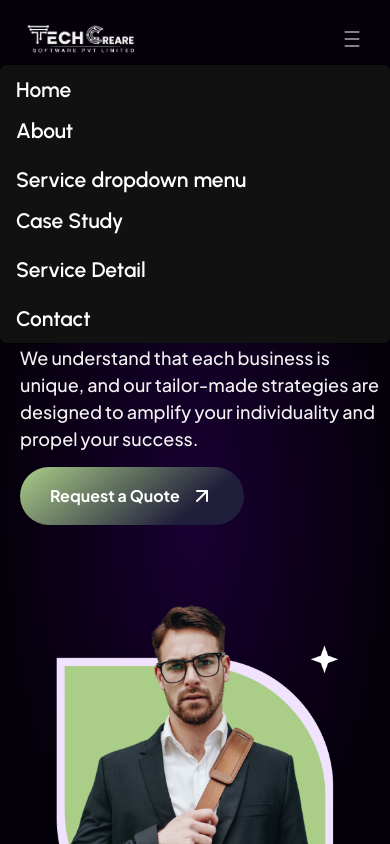
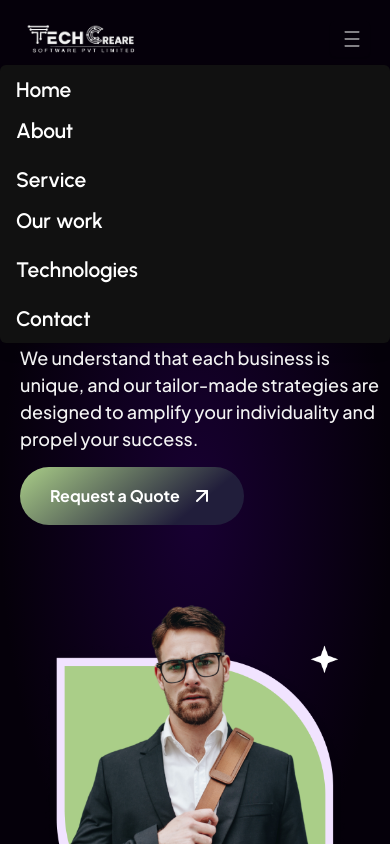
Before and after one commit to vishnusharma7/tech-web, a React (Vite) app: page / in a window 390 px wide. Both pictures are taken after a click on the button 350 px from the left and 38 px from the top of the page. Shown: the top 844 px of the page. Built offline with nearby package versions, Linux system fonts and the light colour scheme.

Commit message:
dropdown-update

```diff
--- a/src/components/Header.jsx
+++ b/src/components/Header.jsx
@@ -11,7 +11,20 @@ import { AnimatePresence, motion } from "framer-motion";
 
 const Header = () => {
   const [isMobileMenuOpen, setMobileMenuOpen] = useState(false);
-  const [isAboutDropdownOpen, setAboutDropdownOpen] = useState(false);
+  const [dropdownStates, setDropdownStates] = useState({
+    about: false,
+    service: false,
+    work: false,
+    technologies : false,
+    // Add more dropdown states as needed
+  });
+
+  const toggleDropdown = (dropdown) => {
+    setDropdownStates((prevState) => ({
+      ...prevState,
+      [dropdown]: !prevState[dropdown],
+    }));
+  };
   const location = useLocation();
   function classNames(...classes) {
     return classes.filter(Boolean).join(" ");
@@ -79,22 +92,22 @@ const Header = () => {
                   <Menu.Item className="no-underline  text-secondary-light-10 focus:outline-none">
                     {({ active }) => (
                       <div
-                     onMouseEnter={() => setAboutDropdownOpen(true)}
-                     onMouseLeave={() => setAboutDropdownOpen(false)}
+                        onMouseEnter={() => toggleDropdown("about")}
+                        onMouseLeave={() => toggleDropdown("about")}
                         className="relative no-underline"
                       >
                         <Link
                           to="/about"
                           href="#"
                           className={classNames(
-                         active ? "bg-secodary-50 text-primary-80 no-underline " : "text-secondary-light-10 no-underline ",
+                            active ? "bg-secodary-50 text-primary-80 no-underline " : "text-secondary-light-10 no-underline transition-all duration-300 ",
                             "block px-4 py-2 "
                           )}
                         >
                           About
                         </Link>
-                     {isAboutDropdownOpen && (
-                          <div className="relative top-full left-0 z-10  py-2 px-4 no-underline">
+                        {dropdownStates.about && (
+                          <div className="relative top-full  border-l-[1px] border-solid text-[18px] flex flex-col gap-1  border-secondary-light-60 left-5 z-10  py-2 px-4 no-underline">
                             <Link
                               to="/about"
                               className="text-secondary-light-10 block py-1 no-underline hover:text-white"
@@ -127,49 +140,181 @@ const Header = () => {
                   </Menu.Item>
                 </div>
                 <div className="py-1">
-                <Menu.Item className="no-underline text-secondary-light-10">
+                  <Menu.Item className="no-underline  text-secondary-light-10 focus:outline-none">
                     {({ active }) => (
+                      <div
+                        onMouseEnter={() => toggleDropdown("service")}
+                        onMouseLeave={() => toggleDropdown("service")}
+                        className="relative no-underline"
+                      >
                         <Link
-                        to="service"
+                          to="/about"
                           href="#"
                           className={classNames(
-                          active ? "bg-gray-100 text-white" : "text-white-10",
+                            active ? "bg-secodary-50 text-primary-80 no-underline " : "text-secondary-light-10 no-underline ",
                             "block px-4 py-2 "
                           )}
                         >
-                        Service dropdown menu
+                          Service
                         </Link>
+                        {dropdownStates.service && (
+                          <div className="relative top-full  border-l-[1px] border-solid text-[18px] flex flex-col gap-1  border-secondary-light-60 left-5 z-10  py-2 px-4 no-underline">
+                            <Link
+                              to="/about"
+                              className="text-secondary-light-10 block py-1 no-underline hover:text-white"
+                            >
+                              Product Engineering
+                            </Link>
+                            <Link
+                              to="/about"
+                              className="text-secondary-light-10 block py-1 no-underline hover:text-white"
+                            >
+                              E-Commerce Application
+
+                            </Link>
+                            <Link
+                              to="/about"
+                              className="text-secondary-light-10 block py-1 no-underline hover:text-white"
+                            >
+                              Web Application Development
+                            </Link>
+                            <Link
+                              to="/about"
+                              className="text-secondary-light-10 block py-1 no-underline hover:text-white"
+                            >
+                              Dedicated Development Center
+                            </Link>
+                            <Link
+                              to="/about"
+                              className="text-secondary-light-10 block py-1 no-underline hover:text-white"
+                            >
+                              Quality Assurance
+                            </Link>
+                          </div>
                         )}
+                      </div>
+                    )}
+
                   </Menu.Item>
-                  <Menu.Item className="no-underline text-secondary-light-10">
+                  <Menu.Item className="no-underline  text-secondary-light-10 focus:outline-none">
                     {({ active }) => (
+                      <div
+                        onMouseEnter={() => toggleDropdown("work")}
+                        onMouseLeave={() => toggleDropdown("work")}
+                        className="relative no-underline"
+                      >
                         <Link
-                        to="/case-study"
+                          to="/about"
                           href="#"
                           className={classNames(
-                          active ? "bg-gray-100 text-white" : "text-white-10",
+                            active ? "bg-secodary-50 text-primary-80 no-underline " : "text-secondary-light-10 no-underline ",
                             "block px-4 py-2 "
                           )}
                         >
-                        Case Study
+                          Our work
                         </Link>
+                        {dropdownStates.work && (
+                          <div className="relative top-full  border-l-[1px] border-solid text-[18px] flex flex-col gap-1  border-secondary-light-60 left-5 z-10  py-2 px-4 no-underline">
+                            <Link
+                              to="/about"
+                              className="text-secondary-light-10 block py-1 no-underline hover:text-white"
+                            >
+                              Asp.Net Core
+                            </Link>
+                            <Link
+                              to="/about"
+                              className="text-secondary-light-10 block py-1 no-underline hover:text-white"
+                            >
+                              Reward Loyalty Program
+
+                            </Link>
+                            <Link
+                              to="/about"
+                              className="text-secondary-light-10 block py-1 no-underline hover:text-white"
+                            >
+                              Help Desk Smart City CRM
+                            </Link>
+                            <Link
+                              to="/about"
+                              className="text-secondary-light-10 block py-1 no-underline hover:text-white"
+                            >
+                              Stock Tracker Web App
+                            </Link>
+                            <Link
+                              to="/about"
+                              className="text-secondary-light-10 block py-1 no-underline hover:text-white"
+                            >
+                              Multivendor ECommerce Portal
+                            </Link>
+                          </div>
                         )}
+                      </div>
+                    )}
+
                   </Menu.Item>
                 </div>
                 <div className="py-1">
-                <Menu.Item className="no-underline text-secondary-light-10">
+                  <Menu.Item className="no-underline  text-secondary-light-10 focus:outline-none">
                     {({ active }) => (
+                      <div
+                        onMouseEnter={() => toggleDropdown("technologies")}
+                        onMouseLeave={() => toggleDropdown("technologies")}
+                        className="relative no-underline"
+                      >
                         <Link
-                        to="detail"
+                          to="/about"
                           href="#"
                           className={classNames(
-                          active ? "bg-gray-100 text-white" : "text-white-10",
+                            active ? "bg-secodary-50 text-primary-80 no-underline " : "text-secondary-light-10 no-underline ",
                             "block px-4 py-2 "
                           )}
                         >
-                        Service Detail
+                          Technologies
                         </Link>
+                        {dropdownStates.technologies && (
+                          <div className="relative top-full  border-l-[1px] border-solid text-[18px] flex flex-col gap-1  border-secondary-light-60 left-5 z-10  py-2 px-4 no-underline">
+                            <Link
+                              to="/about"
+                              className="text-secondary-light-10 block py-1 no-underline hover:text-white"
+                            >
+                              ASP.Net
+                            </Link>
+                            <Link
+                              to="/about"
+                              className="text-secondary-light-10 block py-1 no-underline hover:text-white"
+                            >
+                              Angular
+
+                            </Link>
+                            <Link
+                              to="/about"
+                              className="text-secondary-light-10 block py-1 no-underline hover:text-white"
+                            >
+                              Node
+                            </Link>
+                            <Link
+                              to="/about"
+                              className="text-secondary-light-10 block py-1 no-underline hover:text-white"
+                            >
+                              PHP Laravel
+                            </Link>
+                            <Link
+                              to="/about"
+                              className="text-secondary-light-10 block py-1 no-underline hover:text-white"
+                            >
+                              Vue JS
+                            </Link>
+                            <Link
+                              to="/about"
+                              className="text-secondary-light-10 block py-1 no-underline hover:text-white"
+                            >
+                              React JS
+                            </Link>
+                          </div>
                         )}
+                      </div>
+                    )}
+
                   </Menu.Item>
                 </div>
                 <div className="py-1">
```
Lines whose indentation alone changed are shown as unchanged.
